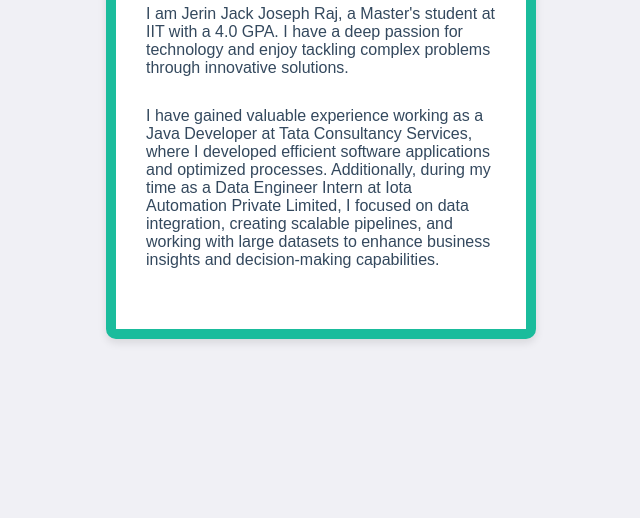
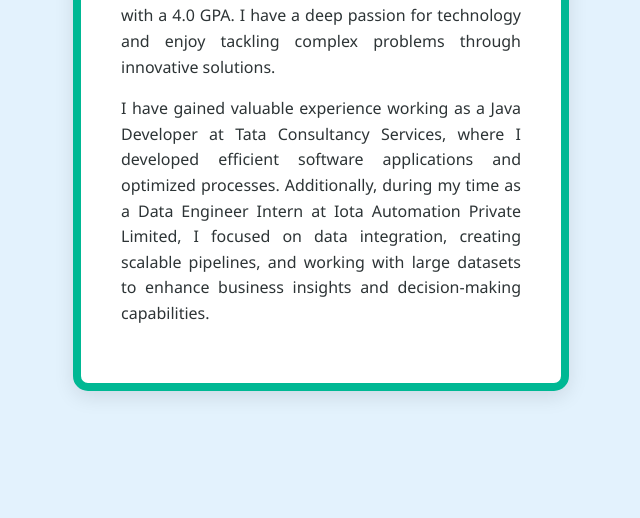
Before and after one commit to jerinjackj17/jerinjack_A20542577_webapp, a plain HTML site: page index.html in a window 1280 px wide. Shown: the part 282-800 px from the top of the page, without its empty margins (319-959 px from the left). Drawn offline with Linux system fonts and the light colour scheme.

Commit message:
upated index

```diff
--- a/index.html
+++ b/index.html
@@ -6,34 +6,42 @@
     <title>Practice for Private Repo</title>
     <style>
         body {
-            font-family: 'Arial', sans-serif;
-            background-color: #f0f0f5; /* Light background */
-            color: #333333; /* Darker font color for readability */
+            font-family: 'Segoe UI', Tahoma, Geneva, Verdana, sans-serif;
+            background-color: #e3f2fd; /* Soft blue background */
+            color: #2d3436; /* Dark grey font color */
             display: flex;
             justify-content: center;
             align-items: center;
             height: 100vh;
             margin: 0;
         }
+
         h2 {
-            color: #2C3E50; /* Dark blue title */
+            color: #0984e3; /* Bold blue for title */
+            text-align: center;
+            font-size: 28px;
+            font-weight: bold;
         }
+
         p {
             font-size: 18px;
-            margin-bottom: 30px;
+            line-height: 1.6;
+            text-align: justify;
         }
+
         div {
             background-color: #ffffff; /* White background for the content */
-            width: 350px;
-            border: 10px solid #1ABC9C; /* Green border */
-            padding: 30px;
+            width: 400px;
+            border: 8px solid #00b894; /* Green border */
+            padding: 40px;
             margin: 20px;
-            box-shadow: 0px 4px 8px rgba(0, 0, 0, 0.1); /* Light shadow for depth */
-            border-radius: 10px; /* Rounded corners */
+            box-shadow: 0px 6px 20px rgba(0, 0, 0, 0.1); /* Soft shadow for depth */
+            border-radius: 15px; /* Smooth rounded corners */
         }
+
         div p {
             font-size: 16px;
-            color: #34495E; /* Darker shade for better readability */
+            color: #2d3436;
         }
     </style>
 </head>
```
